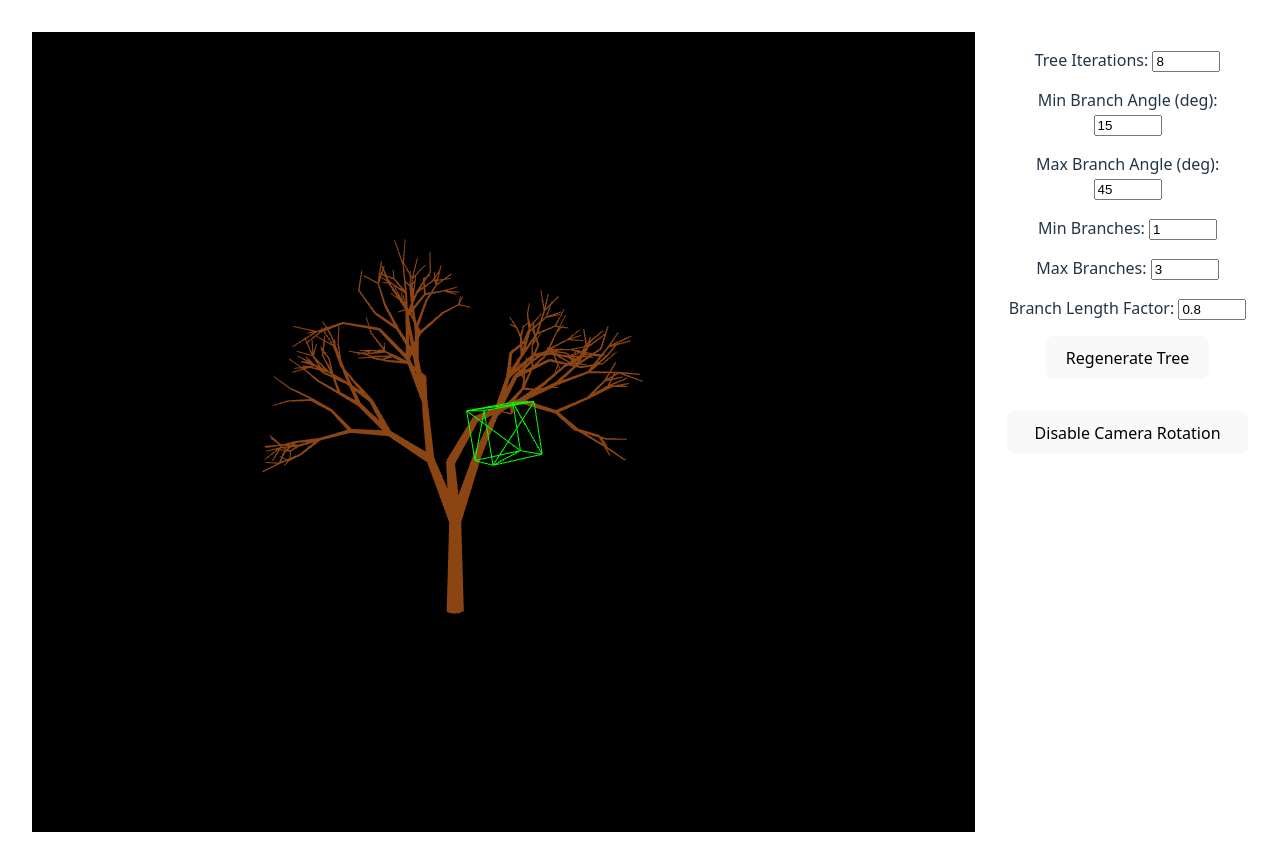
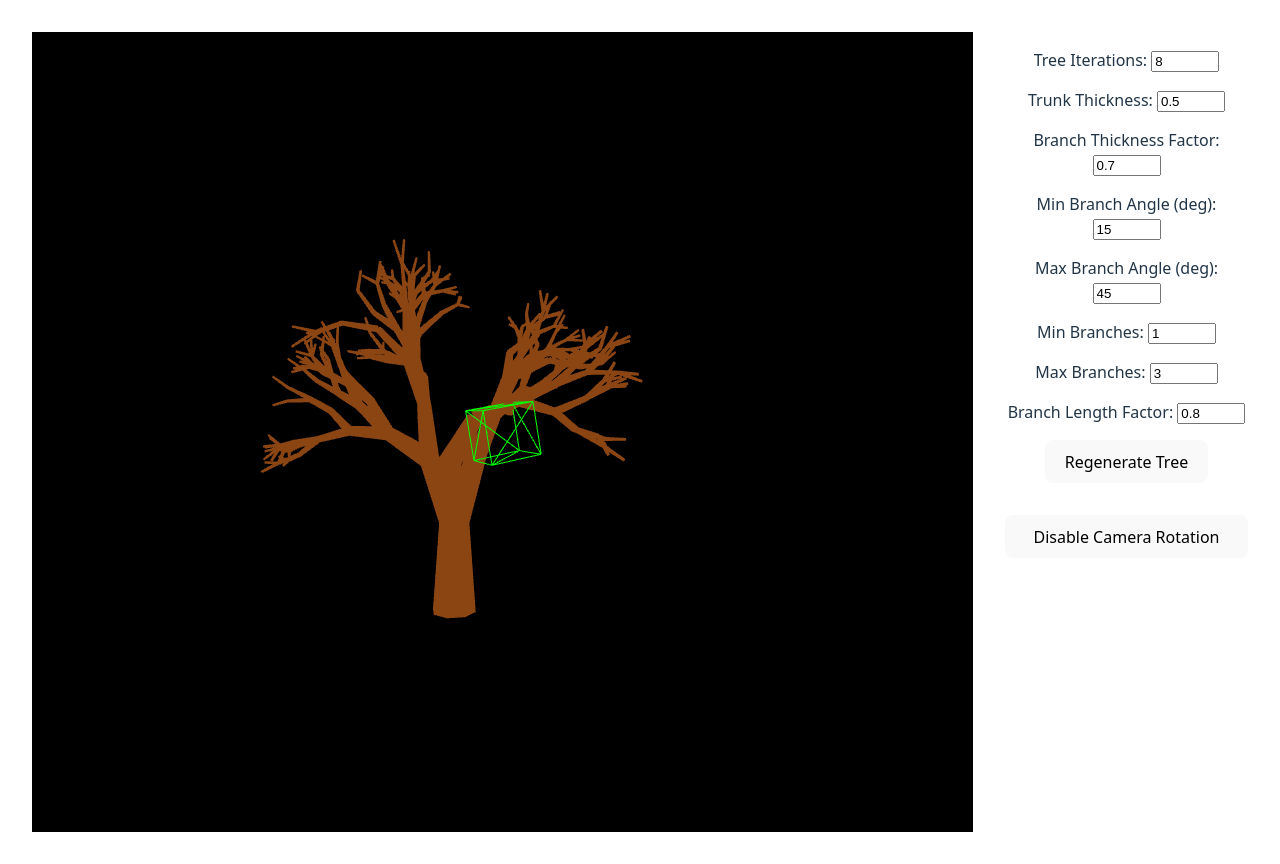
Before and after one commit to QbertMF/trapDoor, a React (Vite) app: page / in a window 1280 px wide. Built offline with nearby package versions, Linux system fonts and the light colour scheme.

Commit message:
branch thickness

```diff
--- a/src/RotatingCube.jsx
+++ b/src/RotatingCube.jsx
@@ -15,6 +15,8 @@ function RotatingCube() {
   const [minBranch, setMinBranch] = useState(1);
   const [maxBranch, setMaxBranch] = useState(3);
   const [branchLengthFactor, setBranchLengthFactor] = useState(0.8);
+  const [trunkThickness, setTrunkThickness] = useState(0.5); // default value
+  const [branchThicknessFactor, setBranchThicknessFactor] = useState(0.7); // default value
   const [cameraRotationEnabled, setCameraRotationEnabled] = useState(true);
   const orbitAzimuthRef = useRef(0); // horizontal angle
   const orbitElevationRef = useRef(0); // vertical angle
@@ -48,6 +50,8 @@ function RotatingCube() {
       minBranch,
       maxBranch,
       branchLengthFactor,
+      trunkThickness,
+      branchThicknessFactor,
       // Add more parameters here as needed
     });
     // Create seeded random generator
@@ -160,7 +164,7 @@ function RotatingCube() {
         mountRef.current.removeChild(renderer.domElement);
       }
     };
-  }, [iterations, seed, minAngle, maxAngle, minBranch, maxBranch, branchLengthFactor, cameraRotationEnabled]);
+  }, [iterations, seed, minAngle, maxAngle, minBranch, maxBranch, branchLengthFactor, trunkThickness, branchThicknessFactor, cameraRotationEnabled]);
 
   return (
     <div style={{ display: 'flex', flexDirection: 'row', alignItems: 'flex-start', justifyContent: 'center', gap: '2em' }}>
@@ -179,6 +183,10 @@ function RotatingCube() {
           setMaxBranch={setMaxBranch}
           branchLengthFactor={branchLengthFactor}
           setBranchLengthFactor={setBranchLengthFactor}
+          trunkThickness={trunkThickness}
+          setTrunkThickness={setTrunkThickness}
+          branchThicknessFactor={branchThicknessFactor}
+          setBranchThicknessFactor={setBranchThicknessFactor}
           onRegenerate={() => setSeed(Math.floor(Math.random() * 1000000))}
         />
         <button
--- a/src/component/TreeWidget.jsx
+++ b/src/component/TreeWidget.jsx
@@ -1,6 +1,16 @@
 import React from 'react';
 
-export default function TreeWidget({ iterations, setIterations, minAngle, setMinAngle, maxAngle, setMaxAngle, minBranch, setMinBranch, maxBranch, setMaxBranch, branchLengthFactor, setBranchLengthFactor, onRegenerate }) {
+export default function TreeWidget({
+  iterations, setIterations,
+  minAngle, setMinAngle,
+  maxAngle, setMaxAngle,
+  minBranch, setMinBranch,
+  maxBranch, setMaxBranch,
+  branchLengthFactor, setBranchLengthFactor,
+  trunkThickness, setTrunkThickness,
+  branchThicknessFactor, setBranchThicknessFactor,
+  onRegenerate
+}) {
   return (
     <div style={{ margin: '1em 0' }}>
       <div style={{ marginBottom: '1em' }}>
@@ -12,6 +22,32 @@ export default function TreeWidget({ iterations, setIterations, minAngle, setMin
           max={20}
           value={iterations}
           onChange={e => setIterations(Number(e.target.value))}
+          style={{ width: '60px' }}
+        />
+      </div>
+      <div style={{ marginBottom: '1em' }}>
+        <label htmlFor="trunkThickness">Trunk Thickness: </label>
+        <input
+          id="trunkThickness"
+          type="number"
+          min={0.1}
+          max={10}
+          step={0.01}
+          value={trunkThickness}
+          onChange={e => setTrunkThickness(Number(e.target.value))}
+          style={{ width: '60px' }}
+        />
+      </div>
+            <div style={{ marginBottom: '1em' }}>
+        <label htmlFor="branchThicknessFactor">Branch Thickness Factor: </label>
+        <input
+          id="branchThicknessFactor"
+          type="number"
+          min={0.1}
+          max={2}
+          step={0.01}
+          value={branchThicknessFactor}
+          onChange={e => setBranchThicknessFactor(Number(e.target.value))}
           style={{ width: '60px' }}
         />
       </div>
```
Also changed, not shown: 1 other file (tests, documents, lock files or other folders).
